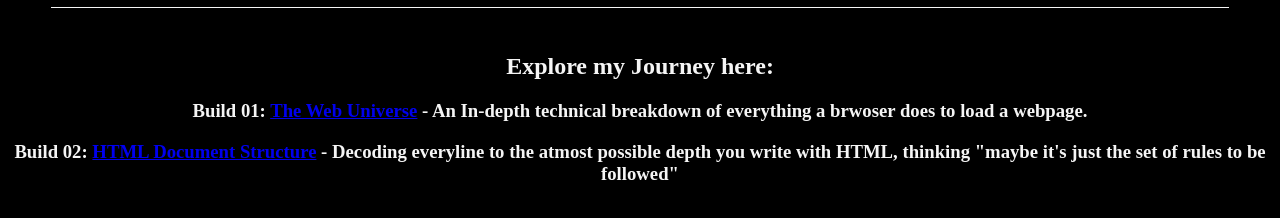
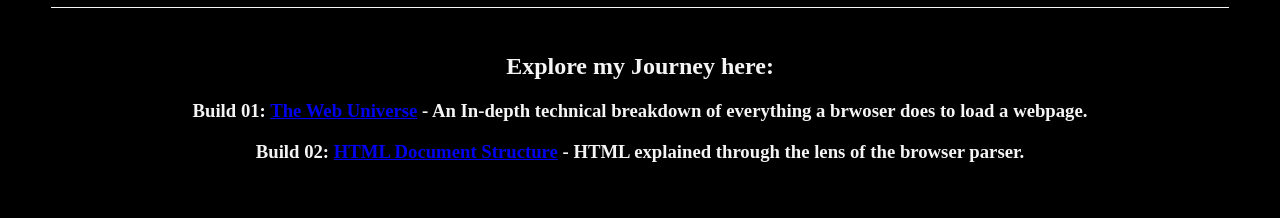
Before and after one commit to SwathiiBaskar/SwathiiBaskar.github.io, a plain HTML site: page index.html in a window 1280 px wide. Shown: the part 410-628 px from the top of the page. Drawn offline with Linux system fonts and the light colour scheme.

Commit message:
Update heading
Updated the HTML structure and improved content clarity.

```diff
--- a/index.html
+++ b/index.html
@@ -27,6 +27,6 @@
         <br>
         <h2 align="center">Explore my Journey here: </h2>
         <h3 align="center">Build <strong>01: </strong><a href="Build01.html">The Web Universe</a> - An In-depth technical breakdown of everything a brwoser does to load a webpage.</h3>
-        <h3 align="center">Build <strong>02: </strong><a href="Build02.html">HTML Document Structure</a> - Decoding everyline to the atmost possible depth you write with HTML, thinking "maybe it's just the set of rules to be followed"
+        <h3 align="center">Build <strong>02: </strong><a href="Build02.html">HTML Document Structure</a> - HTML explained through the lens of the browser parser.
     </body>
 </html>
```
